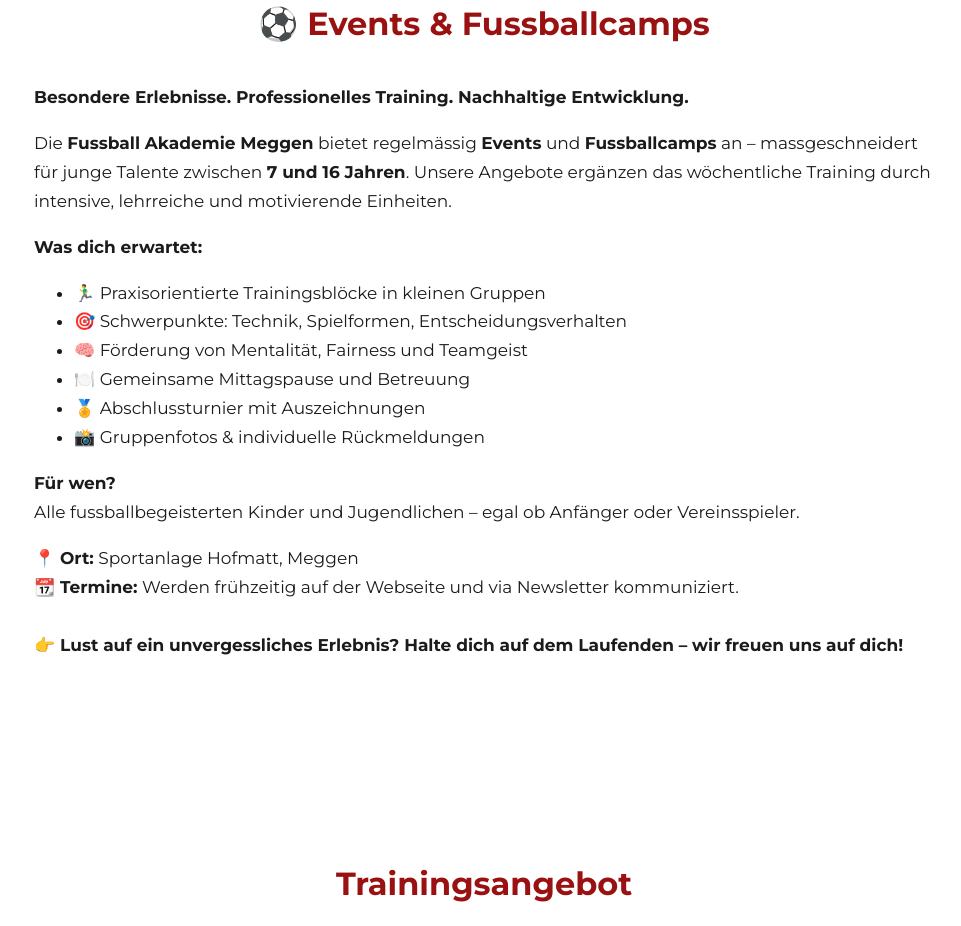
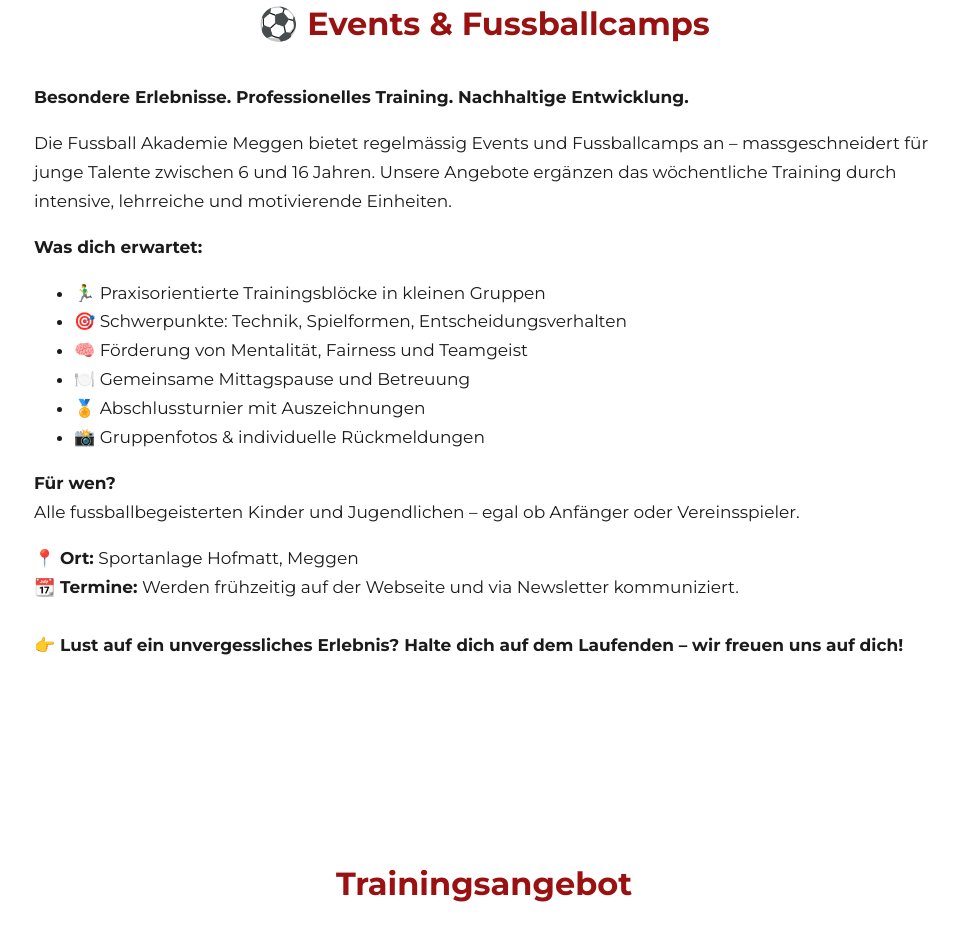
Before and after one commit to fa-ibi-meggen/fa-ibi, a plain HTML site: page index.html in a window 1280 px wide. Shown: the part 1260-2186 px from the top of the page, without its empty margins (156-1117 px from the left). Drawn offline with Linux system fonts and the light colour scheme.

Commit message:
Update index.html

```diff
--- a/index.html
+++ b/index.html
@@ -218,7 +218,7 @@ input[type="submit"]:hover {
   <div style="max-width: 900px; margin: 0 auto; text-align: left; font-size: 17px; line-height: 1.7;">
     <p><strong>Besondere Erlebnisse. Professionelles Training. Nachhaltige Entwicklung.</strong></p>
 
-    <p>Die <strong>Fussball Akademie Meggen</strong> bietet regelmässig <strong>Events</strong> und <strong>Fussballcamps</strong> an – massgeschneidert für junge Talente zwischen <strong>7 und 16 Jahren</strong>. Unsere Angebote ergänzen das wöchentliche Training durch intensive, lehrreiche und motivierende Einheiten.</p>
+    <p>Die Fussball Akademie Meggen bietet regelmässig Events und Fussballcamps an – massgeschneidert für junge Talente zwischen 6 und 16 Jahren. Unsere Angebote ergänzen das wöchentliche Training durch intensive, lehrreiche und motivierende Einheiten.</p>
 
     <p><strong>Was dich erwartet:</strong></p>
     <ul>
```
